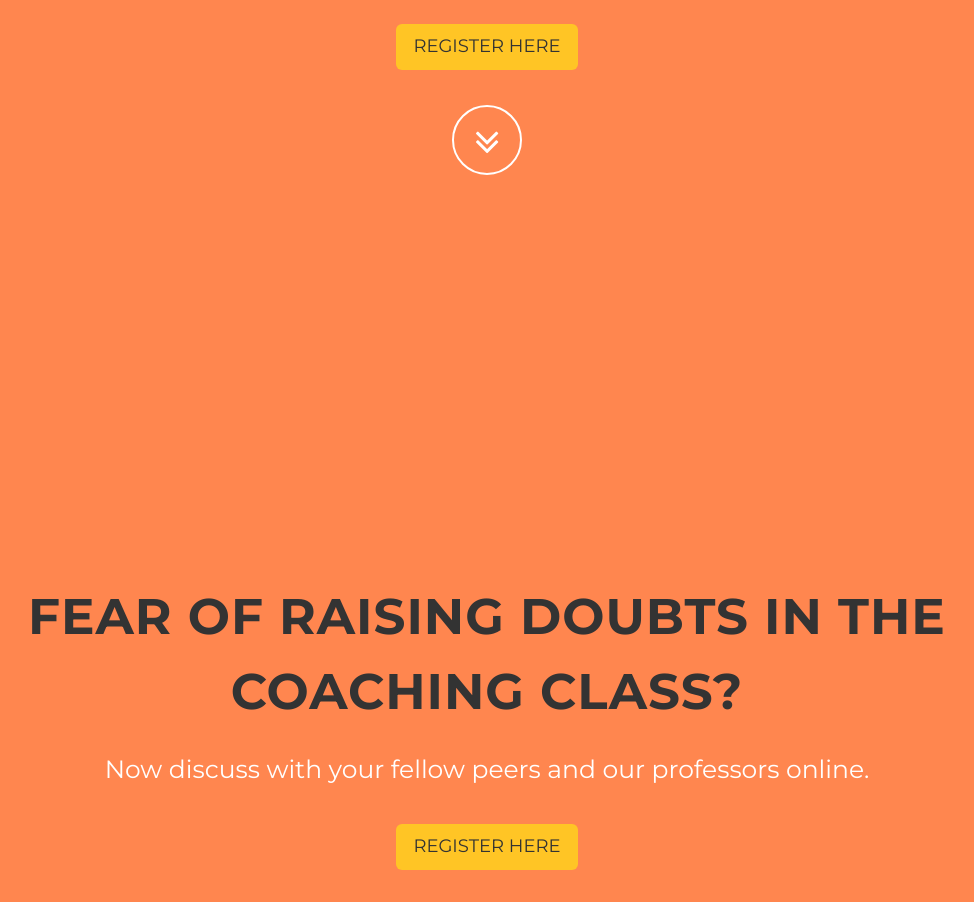
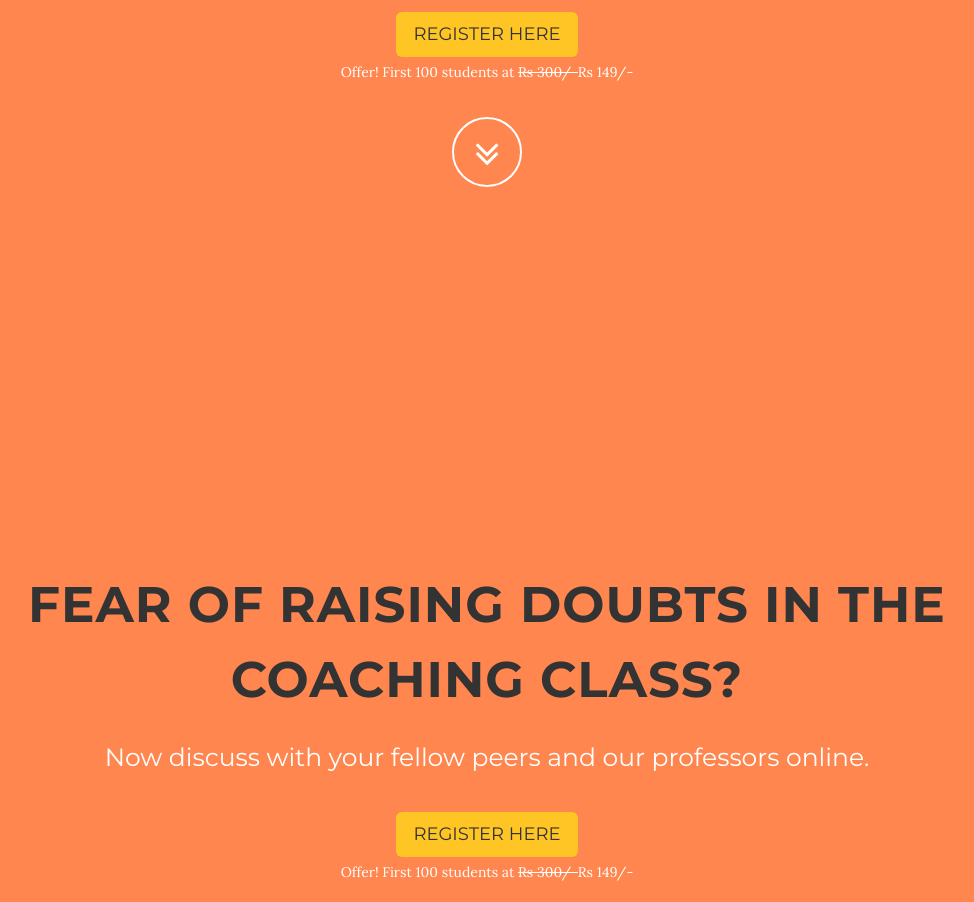
Before and after one commit to supremebankexams/supremebankexams.github.io, a plain HTML site: page index.html in a window 1280 px wide. Shown: the part 423-1325 px from the top of the page, without its empty margins (153-1127 px from the left). Drawn offline with Linux system fonts and the light colour scheme.

Commit message:
Added the offer text

```diff
--- a/css/grayscale.css
+++ b/css/grayscale.css
@@ -37,7 +37,7 @@ p {
 }
 
 .online-btn {
-    margin-bottom:20px;
+    margin-bottom:5px;
 }
 
 .final-btn {
--- a/index.html
+++ b/index.html
@@ -93,6 +93,8 @@
                         <p class="intro-text">Now prepare for bank exams at the comfort of your home.</p>
 
                         <a class="btn btn-harp btn-lg online-btn" href="http://supreme.testpress.in" role="button">Register here</a>
+<div id="burst-12"><span style="z-index: 500;">Offer! First 100 students at <del>Rs 300/-</del>Rs 149/-</span></div>
+
                         <br>
                         <a href="#intro-2" class="btn btn-circle page-scroll">
                             <i class="fa fa-angle-double-down animated"></i>
@@ -111,6 +113,8 @@
                         <h1 class="brand-heading">Fear of raising doubts in the coaching class?</h1>
                         <p class="intro-text">Now discuss with your fellow peers and our professors online. </p>
                         <a class="btn btn-harp btn-lg online-btn" href="http://supreme.testpress.in" role="button">Register here</a>
+
+<div id="burst-12"><span style="z-index: 500;">Offer! First 100 students at <del>Rs 300/-</del>Rs 149/-</span></div>
                         <br>
 
                         <a href="#intro-3" class="btn btn-circle page-scroll">
@@ -129,6 +133,8 @@
                         <h1 class="brand-heading">Worried about time management in online exam mode? </h1>
                         <p class="intro-text">Get accustomed to IBPS online exam mode at the comfort of your home.</p>
                         <a class="btn btn-harp btn-lg online-btn" href="http://supreme.testpress.in" role="button">Register here</a>
+
+<div id="burst-12"><span style="z-index: 500;">Offer! First 100 students at <del>Rs 300/-</del>Rs 149/-</span></div>
                         <br>
                         <a href="#about" class="btn btn-circle page-scroll">
                             <i class="fa fa-angle-double-down animated"></i>
```
